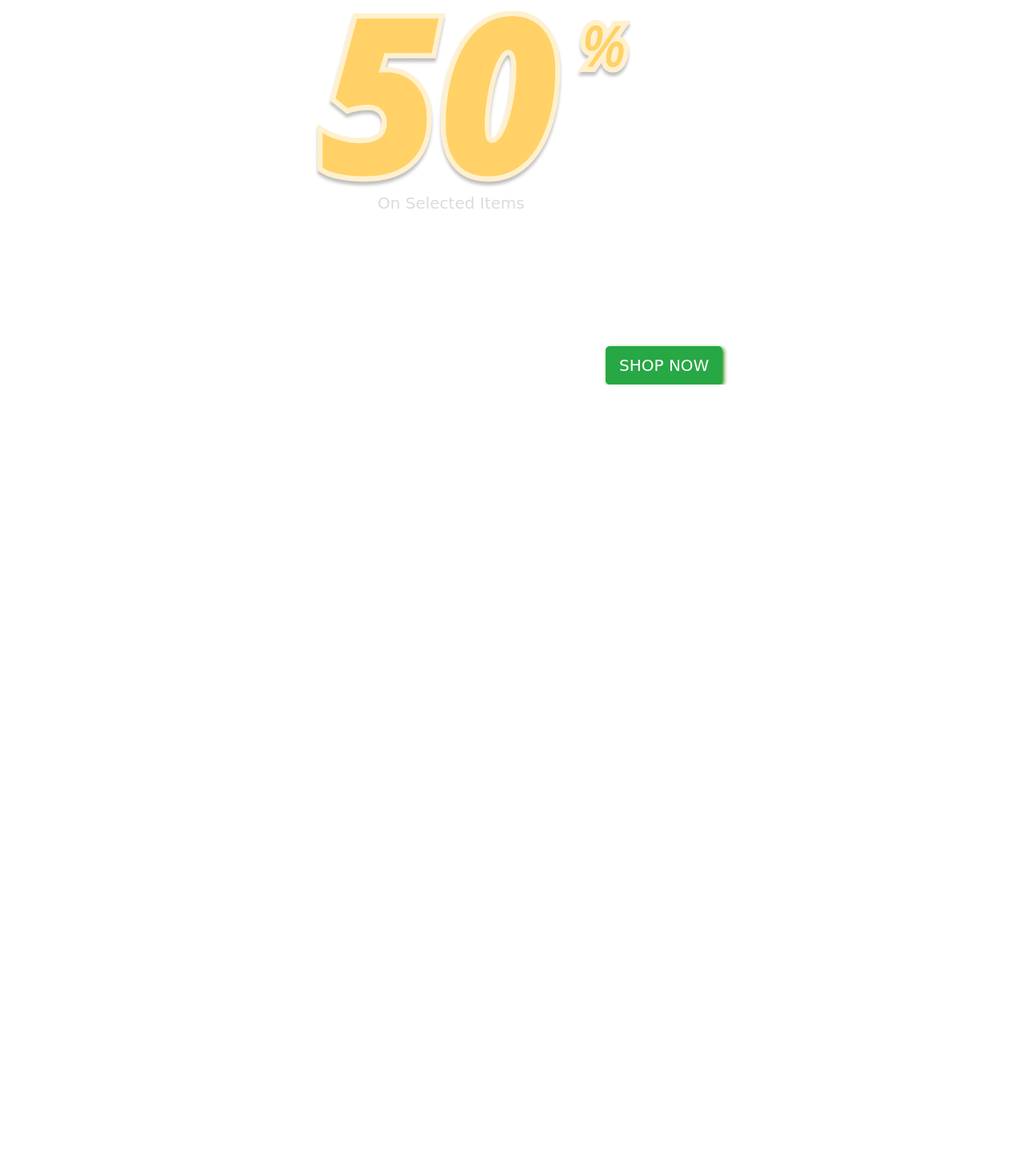
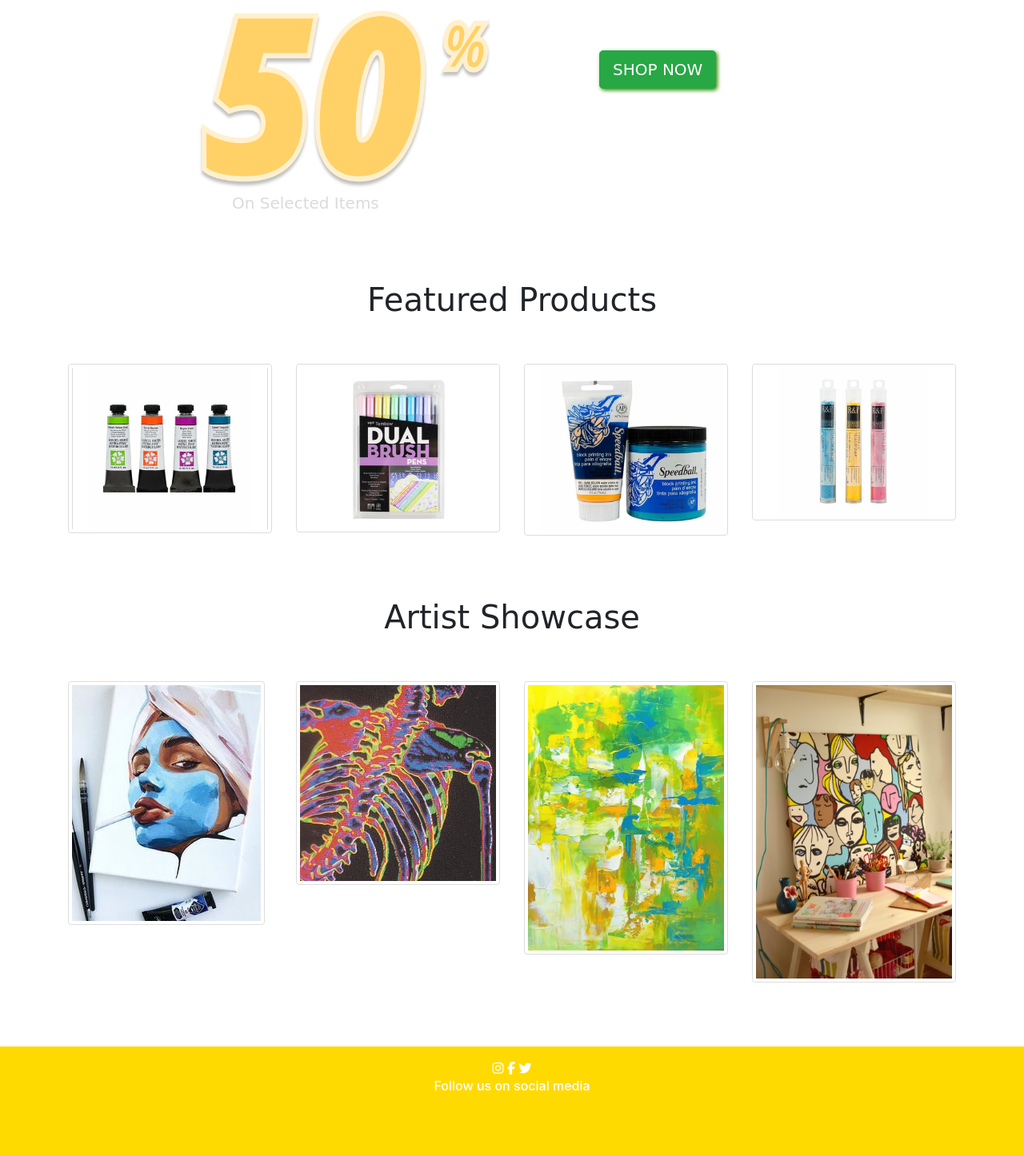
Before and after one commit to karacdev/kcam-portfolio-project, a plain HTML site: page index.html in a window 1280 px wide. Shown: the part 859-2305 px from the top of the page at 80% size. Before the commit the page ends 1340 px from the top, so only its background shows below. Drawn offline with nearby package versions, Linux system fonts and the light colour scheme; a web font is replaced by a local one.

Commit message:
products &  showcase & footer

```diff
--- a/css/styles.css
+++ b/css/styles.css
@@ -1,7 +1,7 @@
 .jumbotron {
 
     background: rgb(255,218,0);
-    background: linear-gradient(247deg, rgba(255,218,0,1) 0%, rgba(209,52,130,1) 100%);
+    background: linear-gradient(247deg, #ffda00 0%, rgba(209,52,130,1) 100%);
     background-repeat:no-repeat;
     height: 39.5rem;
     margin: 0px auto;
@@ -73,8 +73,8 @@ h3 {
 
 .discount{
     text-align: justify;
-    width: 25rem;
-    margin-left: 19rem;
+    width: 23rem;
+    margin-left:10rem;
     height: 15rem;
 }
 
@@ -82,11 +82,41 @@ h3 {
 
     font-size: 20px;
     color: #dbdbd9;
-    margin-left: -0.1rem;
+    margin-left: 1rem;
 
 }
 
 .discount-button{
     padding-top: 160px;
-    margin-left: 23rem;
+    margin-left: -210px;
 }
+
+
+.featured{
+    text-align: center;
+    padding-top: 80px;
+    font-family: 'Neucha', cursive;
+    padding-bottom:50px
+}
+
+.showcase{
+    padding-bottom: 80px;
+}
+.footer{
+    background-color: #ffda00;
+    padding-bottom: 70px;
+    color: white;
+
+}
+
+.social{
+    color:white;
+    font-size: medium;
+    text-align: center;
+    padding-top: 2px;
+}
+
+.icons{
+    text-align: center;
+    padding-top: 15px;
+}
--- a/index.html
+++ b/index.html
@@ -6,9 +6,11 @@
 
     <!-- Bootstrap CSS -->
     <link rel="stylesheet" href="https://maxcdn.bootstrapcdn.com/bootstrap/4.0.0-beta/css/bootstrap.min.css" integrity="sha384-/Y6pD6FV/Vv2HJnA6t+vslU6fwYXjCFtcEpHbNJ0lyAFsXTsjBbfaDjzALeQsN6M" crossorigin="anonymous">
+    <script src="https://kit.fontawesome.com/76298b2611.js" crossorigin="anonymous"></script>
     <link rel="stylesheet" href="css/styles.css" />
     <link rel="preconnect" href="https://fonts.gstatic.com">
     <link rel="preconnect" href="https://fonts.gstatic.com">
+
     <link href="https://fonts.googleapis.com/css2?family=Bebas+Neue&family=IBM+Plex+Mono:wght@100&family=Neucha&family=PT+Mono&family=Roboto+Mono:wght@100&family=Shadows+Into+Light+Two&display=swap" rel="stylesheet">
     <link rel="preconnect" href="https://fonts.gstatic.com">
   <title>KC's Art Materials</title>
@@ -84,7 +86,7 @@
 <!--End of Jumbotron-->
 <!--Start of  Body Content-->
 <div class="container">
-    <div class="row ">
+    <div class="row row-content">
         <div class="col">
                 <p class="up"> Up to</p>
                 <img src="img/discount.png" class= "discount" width="250" height="130" alt="">
@@ -98,6 +100,41 @@
         </div>
     </div>
 </div>
+<!--End of discount section-->
+<!--start of featured products-->
+<div class="products">
+<h1 class="featured">Featured Products</h1>
+<div class="container">
+    <div class="row">
+        <div class="col-md-3"><img class="img-thumbnail" src="img/f1p.png" alt=""></div>
+        <div class="col-md-3"><img class="img-thumbnail" src="img/f2p.png" alt=""></div>
+        <div class="col-md-3"><img class="img-thumbnail" src="img/f3p.png" alt=""></div>
+        <div class="col-md-3"><img class="img-thumbnail" src="img/f5p.png" alt=""></div>
+    </div>
+</div>
+</div>
+
+<div class="showcase">
+    <h1 class="featured">Artist Showcase</h1>
+    <div class="container">
+        <div class="row">
+            <div class="col-md-3"><img class="img-thumbnail" src="img/a1s.jpeg" alt=""></div>
+            <div class="col-md-3"><img class="img-thumbnail" src="img/a2s.jpeg" alt=""></div>
+            <div class="col-md-3"><img class="img-thumbnail" src="img/a3s.jpeg" alt=""></div>
+            <div class="col-md-3"><img class="img-thumbnail" src="img/a4s.jpeg" alt=""></div>
+        </div>
+    </div>
+</div>
+
+<!--Start of Footer-->
+<footer class="footer">
+<div class="icons">
+    <i class="fab fa-instagram"></i>
+    <i class="fab fa-facebook-f"></i>
+    <i class="fab fa-twitter"></i>
+</div>
+<h4 class="social"> Follow us on social media</h4>
+</footer>
 </body>
 <!-- Optional JavaScript -->
 <!-- jQuery first, then Popper.js, then Bootstrap JS -->
```
Also changed, not shown: img/a1s.jpeg (added), img/a2s.jpeg (added), img/a3s.jpeg (added), img/a4s.jpeg (added), img/f1p.png (added), img/f2p.png (added), img/f3p.png (added), img/f4p.png (added), img/f5p.png (added).
